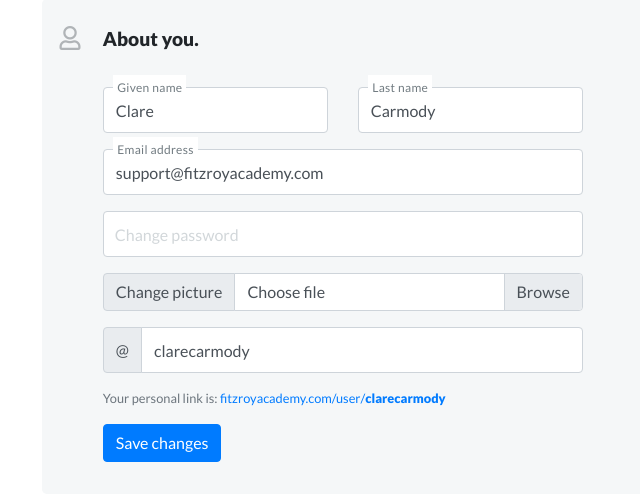
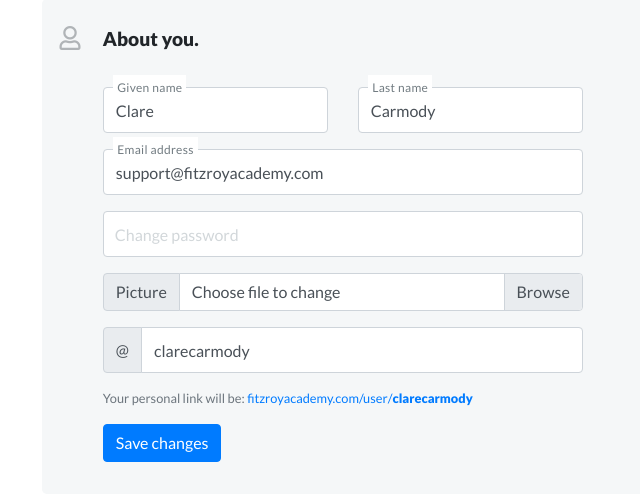
Before and after one commit to fitzroyacademy/web-app, a Flask app: page /user_edit in a window 1280 px wide. Shown: the part 156-651 px from the top of the page, without its empty margins (64-704 px from the left). Run offline with Flask 2, Linux system fonts and the light colour scheme; some libraries are stand-ins or nearby versions.

Commit message:
user edit done

```diff
--- a/templates/user_edit.html
+++ b/templates/user_edit.html
@@ -47,11 +47,11 @@
 			        <div class="form-group">
 								<div class="input-group">
 								  <div class="input-group-prepend">
-								    <span class="input-group-text">Change picture</span>
+								    <span class="input-group-text">Picture</span>
 								  </div>
 								  <div class="custom-file">
 								    <input type="file" class="custom-file-input" id="inputGroupFile01">
-								    <label class="custom-file-label" for="inputGroupFile01">Choose file</label>
+								    <label class="custom-file-label" for="inputGroupFile01">Choose file to change</label>
 								  </div>
 								</div>
 							</div>
@@ -63,7 +63,7 @@
 								  </div>
 								  <input type="text" id="username" class="form-control" maxlength="20" value="clarecarmody" placeholder="username" aria-label="username" aria-describedby="basic-addon1" data-fit-userslug_set>
 								</div>
-								<small id="emailHelp" class="form-text text-muted">Your personal link is: <a href="/user/clarecarmody">fitzroyacademy.com/user/<strong data-fit-userslug>clarecarmody</strong></a></small>
+								<small id="emailHelp" class="form-text text-muted">Your personal link will be: <a href="/user/clarecarmody">fitzroyacademy.com/user/<strong data-fit-userslug>clarecarmody</strong></a></small>
 								<input type="hidden" value="clarecarmody" id="secretslug" name="secretslug" data-fit-userslug_secret>
 							</div>
 
```
